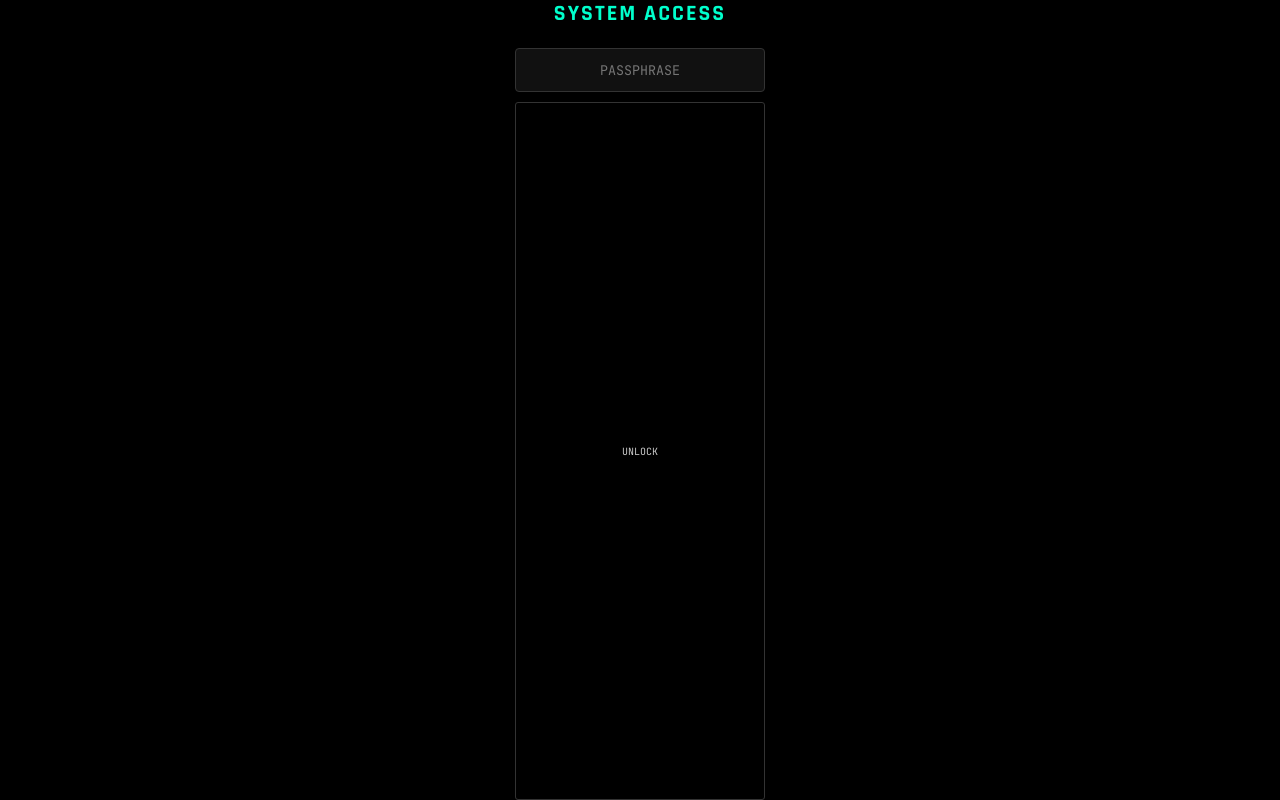
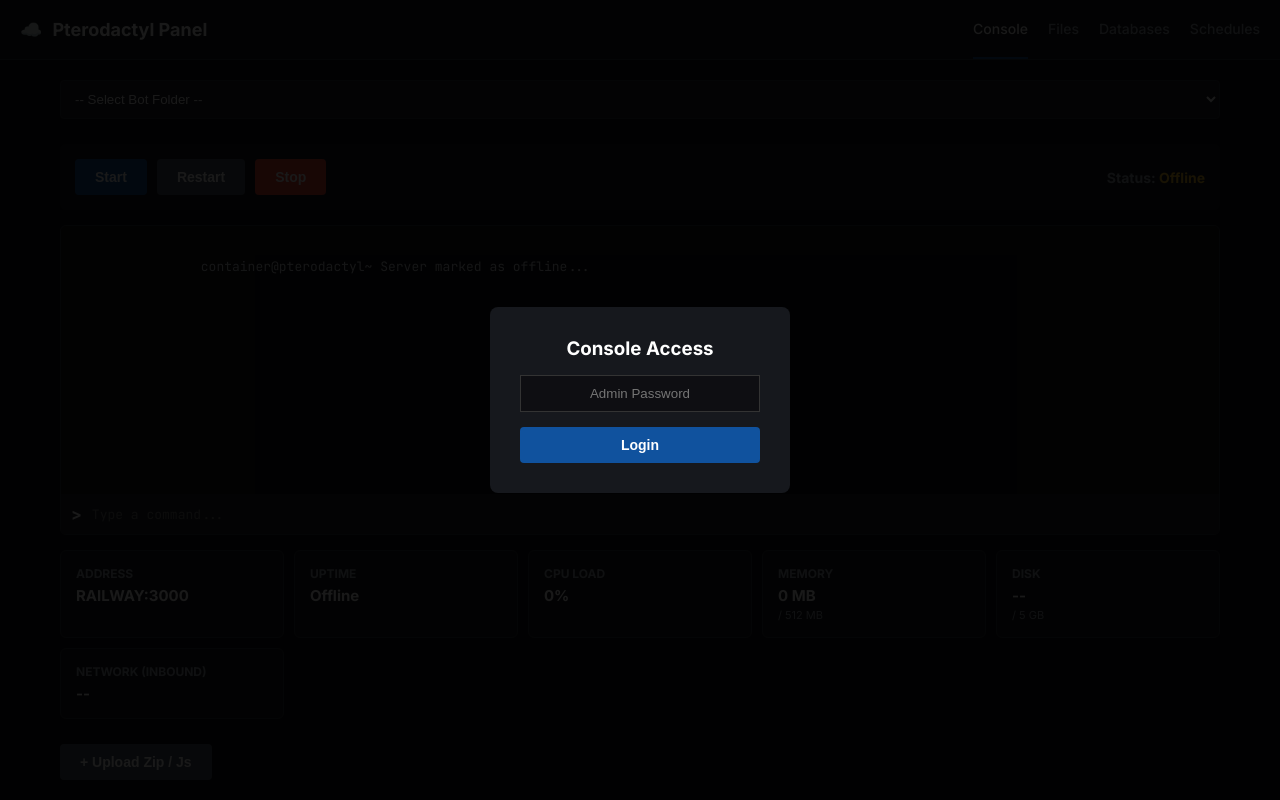
Before and after one commit to wanzlonely/website-walz, a website: page public/index.html in a window 1280 px wide. Drawn offline with nearby package versions, Linux system fonts and the light colour scheme; no server answers.

Commit message:
Update index.html

```diff
--- a/public/index.html
+++ b/public/index.html
@@ -3,120 +3,276 @@
 <head>
     <meta charset="UTF-8">
     <meta name="viewport" content="width=device-width, initial-scale=1.0">
-    <title>NEXUS PRIME</title>
-    <link href="https://fonts.googleapis.com/css2?family=Rajdhani:wght@500;700&family=JetBrains+Mono:wght@400;700&display=swap" rel="stylesheet">
+    <title>Pterodactyl Console</title>
+    <link href="https://fonts.googleapis.com/css2?family=Inter:wght@400;500;700&family=JetBrains+Mono:wght@400;500&display=swap" rel="stylesheet">
     <style>
-        :root { --bg: #050505; --glass: rgba(10, 10, 20, 0.85); --border: #333; --accent: #00ffcc; --danger: #ff3366; --text: #eee; }
-        * { margin: 0; padding: 0; box-sizing: border-box; outline: none; user-select: none; }
-        body { background: var(--bg); color: var(--text); font-family: 'Rajdhani', sans-serif; height: 100vh; overflow: hidden; display: flex; flex-direction: column; }
-        .hidden { display: none !important; }
-        .flex { display: flex; gap: 8px; }
+        :root {
+            --bg: #0e0e12;
+            --panel: #16181d;
+            --blue: #10529e;
+            --blue-hover: #0d4280;
+            --red: #f54336;
+            --red-hover: #d32f2f;
+            --grey: #4b5563;
+            --text: #ffffff;
+            --subtext: #9ca3af;
+            --term-bg: #101014;
+        }
+        * { margin: 0; padding: 0; box-sizing: border-box; outline: none; }
+        body { background: var(--bg); color: var(--text); font-family: 'Inter', sans-serif; height: 100vh; display: flex; flex-direction: column; }
 
-        header { height: 60px; border-bottom: 1px solid var(--border); display: flex; align-items: center; justify-content: space-between; padding: 0 20px; background: rgba(0,0,0,0.5); backdrop-filter: blur(10px); }
-        .brand { font-size: 22px; font-weight: bold; color: var(--accent); letter-spacing: 2px; }
-        .stats { font-family: 'JetBrains Mono'; font-size: 11px; color: #888; }
-        .stats span { color: var(--accent); }
+        nav {
+            background: var(--panel); height: 60px; padding: 0 20px;
+            display: flex; align-items: center; justify-content: space-between;
+            border-bottom: 1px solid #2d3039;
+        }
+        .nav-logo { font-weight: 700; font-size: 18px; display: flex; align-items: center; gap: 10px; }
+        .nav-tabs { display: flex; gap: 20px; height: 100%; }
+        .tab {
+            display: flex; align-items: center; height: 100%; color: var(--subtext);
+            font-size: 14px; font-weight: 500; cursor: pointer; border-bottom: 2px solid transparent;
+        }
+        .tab.active { color: var(--text); border-bottom: 2px solid var(--blue); }
 
-        .layout { display: flex; flex: 1; overflow: hidden; }
-        aside { width: 300px; border-right: 1px solid var(--border); padding: 15px; display: flex; flex-direction: column; background: var(--glass); }
+        .container { flex: 1; padding: 20px; max-width: 1200px; margin: 0 auto; width: 100%; display: flex; flex-direction: column; gap: 15px; }
 
-        .upload-zone { border: 1px dashed var(--border); padding: 15px; text-align: center; border-radius: 6px; cursor: pointer; transition: 0.2s; margin-bottom: 20px; }
-        .upload-zone:hover { border-color: var(--accent); background: rgba(0, 255, 204, 0.05); }
+        .control-bar {
+            background: var(--panel); padding: 15px; border-radius: 6px;
+            display: flex; justify-content: space-between; align-items: center;
+        }
+        .btn-group { display: flex; gap: 10px; }
+        .btn {
+            padding: 10px 20px; border-radius: 4px; font-weight: 600; font-size: 14px;
+            border: none; cursor: pointer; color: white; transition: 0.2s;
+        }
+        .btn-start { background: var(--blue); }
+        .btn-start:hover { background: var(--blue-hover); }
+        .btn-restart { background: var(--grey); }
+        .btn-stop { background: var(--red); }
+        .btn-stop:hover { background: var(--red-hover); }
 
-        .file-list { flex: 1; overflow-y: auto; }
-        .card { background: rgba(255,255,255,0.03); border: 1px solid var(--border); padding: 10px; margin-bottom: 8px; border-radius: 4px; }
-        .card-head { display: flex; justify-content: space-between; margin-bottom: 8px; font-family: 'JetBrains Mono'; font-size: 12px; }
-        .dot { width: 6px; height: 6px; background: #444; border-radius: 50%; box-shadow: 0 0 5px #444; }
-        .dot.on { background: var(--accent); box-shadow: 0 0 8px var(--accent); }
+        .server-status { font-weight: 600; color: var(--subtext); font-size: 14px; }
+        .status-badge { color: #fbbf24; }
 
-        button { background: transparent; border: 1px solid var(--border); color: #ccc; padding: 6px; cursor: pointer; font-family: 'JetBrains Mono'; font-size: 10px; flex: 1; border-radius: 3px; transition: 0.2s; }
-        button:hover { border-color: var(--accent); color: var(--accent); }
-        .btn-red:hover { border-color: var(--danger); color: var(--danger); }
+        .terminal-wrapper {
+            flex: 1; background: var(--term-bg); border-radius: 6px;
+            display: flex; flex-direction: column; overflow: hidden;
+            border: 1px solid #2d3039;
+        }
+        .terminal-log {
+            flex: 1; padding: 15px; font-family: 'JetBrains Mono', monospace;
+            font-size: 13px; color: #d1d5db; overflow-y: auto; white-space: pre-wrap;
+        }
+        .input-area {
+            display: flex; background: #1f2129; padding: 10px; align-items: center;
+        }
+        .prompt { color: var(--text); font-weight: bold; margin-right: 10px; }
+        .cmd-input {
+            flex: 1; background: transparent; border: none; color: white;
+            font-family: 'JetBrains Mono'; font-size: 13px;
+        }
 
-        main { flex: 1; background: #000; padding: 20px; display: flex; flex-direction: column; }
-        .terminal { flex: 1; background: rgba(10,10,10,0.9); border: 1px solid var(--border); border-radius: 6px; padding: 15px; font-family: 'JetBrains Mono'; font-size: 12px; overflow-y: auto; white-space: pre-wrap; color: #bbb; box-shadow: inset 0 0 20px rgba(0,0,0,0.8); }
+        .stats-grid {
+            display: grid; grid-template-columns: repeat(auto-fit, minmax(200px, 1fr)); gap: 10px;
+        }
+        .stat-card {
+            background: var(--panel); padding: 15px; border-radius: 6px;
+            display: flex; flex-direction: column; border: 1px solid #2d3039;
+        }
+        .stat-title { font-size: 12px; color: var(--subtext); font-weight: 600; margin-bottom: 5px; text-transform: uppercase; }
+        .stat-value { font-size: 15px; font-weight: 600; color: var(--text); }
+        .stat-sub { font-size: 11px; color: var(--subtext); margin-top: 3px; }
 
-        #login { position: fixed; inset: 0; background: #000; z-index: 99; display: flex; align-items: center; justify-content: center; flex-direction: column; }
-        input { background: #111; border: 1px solid var(--border); padding: 12px; width: 250px; color: var(--accent); text-align: center; font-family: 'JetBrains Mono'; margin-bottom: 10px; border-radius: 4px; }
+        .file-select {
+            padding: 10px; background: #1f2129; border: 1px solid #2d3039;
+            color: white; border-radius: 4px; margin-bottom: 10px;
+        }
 
-        #editor { position: fixed; inset: 0; background: rgba(0,0,0,0.9); z-index: 50; display: none; padding: 30px; }
-        .editor-box { width: 100%; height: 100%; background: #111; border: 1px solid var(--border); display: flex; flex-direction: column; }
-        textarea { flex: 1; background: #080808; border: none; color: #ccc; padding: 20px; font-family: 'JetBrains Mono'; resize: none; font-size: 13px; }
+        #login-overlay {
+            position: fixed; inset: 0; background: rgba(0,0,0,0.9); z-index: 99;
+            display: flex; align-items: center; justify-content: center; flex-direction: column;
+        }
+        .auth-box { background: var(--panel); padding: 30px; border-radius: 8px; width: 300px; text-align: center; }
+        .auth-inp { width: 100%; padding: 10px; margin: 15px 0; background: var(--bg); border: 1px solid #333; color: white; text-align: center; }
 
-        .ansi-red { color: var(--danger); } .ansi-green { color: var(--accent); } .ansi-yellow { color: #ffd700; } .ansi-blue { color: #3b82f6; }
-
-        @media (max-width: 700px) { .layout { flex-direction: column; } aside { width: 100%; height: 40%; } }
+        .ansi-red { color: #f87171; } .ansi-green { color: #4ade80; } .ansi-yellow { color: #facc15; } .ansi-blue { color: #60a5fa; }
     </style>
 </head>
 <body>
-    <div id="login">
-        <h1 class="brand" style="margin-bottom: 20px;">SYSTEM ACCESS</h1>
-        <input type="password" id="pass" placeholder="PASSPHRASE">
-        <button onclick="auth()" style="width: 250px; padding: 12px;">UNLOCK</button>
+
+    <div id="login-overlay">
+        <div class="auth-box">
+            <h3>Console Access</h3>
+            <input type="password" id="pass" class="auth-inp" placeholder="Admin Password">
+            <button onclick="auth()" class="btn btn-start" style="width:100%">Login</button>
+        </div>
     </div>
 
-    <header>
-        <div class="brand">NEXUS</div>
-        <div class="stats" id="stats">RAM: -</div>
-    </header>
+    <nav>
+        <div class="nav-logo">
+            <span>☁️</span> Pterodactyl Panel
+        </div>
+        <div class="nav-tabs">
+            <div class="tab active">Console</div>
+            <div class="tab" onclick="alert('Use Console to Upload')">Files</div>
+            <div class="tab">Databases</div>
+            <div class="tab">Schedules</div>
+        </div>
+    </nav>
 
-    <div class="layout">
-        <aside>
-            <form action="/upload" method="POST" enctype="multipart/form-data" id="fup">
-                <input type="file" name="scriptFile" id="fin" style="display:none" onchange="document.getElementById('fup').submit()">
-                <div class="upload-zone" onclick="document.getElementById('fin').click()">+ UPLOAD ZIP / JS</div>
-            </form>
-            <div class="file-list" id="list"></div>
-        </aside>
-        <main>
-            <div class="terminal" id="term"></div>
-        </main>
-    </div>
+    <div class="container">
 
-    <div id="editor">
-        <div class="editor-box">
-            <div style="padding:10px; border-bottom:1px solid #333; display:flex; justify-content:space-between;">
-                <span id="ed-name" style="color:var(--accent)">EDIT</span>
-                <div class="flex"><button onclick="save()">SAVE</button><button onclick="closeEd()" class="btn-red">CLOSE</button></div>
+        <select id="file-selector" class="file-select" onchange="switchBot()">
+            <option value="">-- Select Bot Folder --</option>
+        </select>
+
+        <div class="control-bar">
+            <div class="btn-group">
+                <button class="btn btn-start" onclick="startBot()">Start</button>
+                <button class="btn btn-restart" onclick="restartBot()">Restart</button>
+                <button class="btn btn-stop" onclick="stopBot()">Stop</button>
             </div>
-            <textarea id="ed-code"></textarea>
+            <div class="server-status">
+                Status: <span id="status-text" class="status-badge">Offline</span>
+            </div>
         </div>
+
+        <div class="terminal-wrapper">
+            <div class="terminal-log" id="term">
+                container@pterodactyl~ Server marked as offline...
+            </div>
+            <div class="input-area">
+                <span class="prompt">></span>
+                <input type="text" id="cmd-in" class="cmd-input" placeholder="Type a command..." autocomplete="off">
+            </div>
+        </div>
+
+        <div class="stats-grid">
+            <div class="stat-card">
+                <div class="stat-title">Address</div>
+                <div class="stat-value">RAILWAY:3000</div>
+            </div>
+            <div class="stat-card">
+                <div class="stat-title">Uptime</div>
+                <div class="stat-value" id="val-uptime">Offline</div>
+            </div>
+            <div class="stat-card">
+                <div class="stat-title">CPU Load</div>
+                <div class="stat-value" id="val-cpu">0%</div>
+            </div>
+            <div class="stat-card">
+                <div class="stat-title">Memory</div>
+                <div class="stat-value" id="val-ram">0 MB</div>
+                <div class="stat-sub" id="val-total">/ 512 MB</div>
+            </div>
+            <div class="stat-card">
+                <div class="stat-title">Disk</div>
+                <div class="stat-value">--</div>
+                <div class="stat-sub">/ 5 GB</div>
+            </div>
+            <div class="stat-card">
+                <div class="stat-title">Network (Inbound)</div>
+                <div class="stat-value">--</div>
+            </div>
+        </div>
+
+        <form action="/upload" method="POST" enctype="multipart/form-data" id="up-form">
+            <input type="file" name="scriptFile" id="f-in" style="display:none" onchange="document.getElementById('up-form').submit()">
+            <button class="btn btn-restart" style="margin-top:10px;" onclick="document.getElementById('f-in').click()">+ Upload Zip / Js</button>
+        </form>
+
     </div>
 
     <script src="/socket.io/socket.io.js"></script>
     <script>
         const socket = io();
         const term = document.getElementById('term');
-        let active = [];
+        const cmdInput = document.getElementById('cmd-in');
+        const selector = document.getElementById('file-selector');
+
+        let activeBots = [];
+        let selectedBot = "";
+
+        function auth() {
+            const p = document.getElementById('pass').value;
+            fetch('/login', { method:'POST', headers:{'Content-Type':'application/json'}, body:JSON.stringify({password:p}) })
+            .then(r=>r.json()).then(d => {
+                if(d.success) {
+                    document.getElementById('login-overlay').style.display='none';
+                    refreshFiles();
+                } else alert('Wrong Password');
+            });
+        }
 
         socket.on('log', d => {
-            term.innerHTML += d.replace(/\x1b\[31m/g, '<span class="ansi-red">').replace(/\x1b\[32m/g, '<span class="ansi-green">').replace(/\x1b\[33m/g, '<span class="ansi-yellow">').replace(/\x1b\[36m/g, '<span class="ansi-blue">').replace(/\x1b\[0m/g, '</span>');
+            const h = d.replace(/\x1b\[31m/g, '<span class="ansi-red">').replace(/\x1b\[32m/g, '<span class="ansi-green">').replace(/\x1b\[33m/g, '<span class="ansi-yellow">').replace(/\x1b\[36m/g, '<span class="ansi-blue">').replace(/\x1b\[0m/g, '</span>');
+            term.innerHTML += h;
             term.scrollTop = term.scrollHeight;
         });
-        socket.on('status_update', l => { active = l; ref(); });
-        socket.on('sys_stats', s => document.getElementById('stats').innerHTML = `MEM: ${s.ram} | HOST: ${s.total}`);
 
-        function auth() {
-            fetch('/login', { method:'POST', headers:{'Content-Type':'application/json'}, body:JSON.stringify({password:document.getElementById('pass').value}) })
-            .then(r=>r.json()).then(d=>{ if(d.success) { document.getElementById('login').classList.add('hidden'); ref(); } else alert('DENIED'); });
-        }
+        socket.on('status_update', l => {
+            activeBots = l;
+            updateStatusUI();
+        });
 
-        function ref() {
+        socket.on('sys_stats', s => {
+            document.getElementById('val-ram').innerText = s.ram;
+            document.getElementById('val-total').innerText = '/ ' + s.total_ram;
+            document.getElementById('val-uptime').innerText = s.uptime;
+            document.getElementById('val-cpu').innerText = s.cpu;
+        });
+
+        cmdInput.addEventListener('keydown', (e) => {
+            if(e.key === 'Enter') {
+                if(!selectedBot) return alert('Select a bot first!');
+                socket.emit('console_input', { filename: selectedBot, cmd: cmdInput.value });
+                cmdInput.value = '';
+            }
+        });
+
+        function refreshFiles() {
             fetch('/files').then(r=>r.json()).then(files => {
-                const l = document.getElementById('list'); l.innerHTML = '';
+                selector.innerHTML = '<option value="">-- Select Bot --</option>';
                 files.forEach(f => {
-                    const on = active.includes(f);
-                    const dir = !f.includes('.');
-                    l.innerHTML += `<div class="card"><div class="card-head"><span style="color:${dir?'var(--accent)':'#fff'}">${dir?'📂 ':'📄 '}${f}</span><div class="dot ${on?'on':''}"></div></div><div class="flex">${on?`<button class="btn-red" onclick="req('/stop','${f}')">HALT</button>`:`<button onclick="req('/start','${f}')">EXEC</button>`}<button onclick="edit('${f}')">EDIT</button><button class="btn-red" onclick="del('${f}')">DEL</button></div></div>`;
+                    const opt = document.createElement('option');
+                    opt.value = f;
+                    opt.innerText = f;
+                    selector.appendChild(opt);
                 });
             });
         }
 
-        function req(u, f) { fetch(u, { method:'POST', headers:{'Content-Type':'application/json'}, body:JSON.stringify({filename:f}) }); }
-        function del(f) { if(confirm('DELETE?')) req('/delete', f); setTimeout(ref, 500); }
-        function edit(f) { fetch('/read', { method:'POST', headers:{'Content-Type':'application/json'}, body:JSON.stringify({filename:f}) }).then(r=>r.json()).then(d=>{ document.getElementById('editor').style.display='flex'; document.getElementById('ed-name').innerText=f; document.getElementById('ed-code').value=d.content; }); }
-        function save() { fetch('/save', { method:'POST', headers:{'Content-Type':'application/json'}, body:JSON.stringify({filename:document.getElementById('ed-name').innerText, content:document.getElementById('ed-code').value}) }).then(()=>closeEd()); }
-        function closeEd() { document.getElementById('editor').style.display='none'; }
+        function switchBot() {
+            selectedBot = selector.value;
+            updateStatusUI();
+            term.innerHTML = `container@pterodactyl~ Switched to ${selectedBot || 'none'}...\n`;
+        }
+
+        function startBot() {
+            if(!selectedBot) return alert('Select bot!');
+            fetch('/start', { method:'POST', headers:{'Content-Type':'application/json'}, body:JSON.stringify({filename:selectedBot}) });
+        }
+
+        function stopBot() {
+            if(!selectedBot) return alert('Select bot!');
+            fetch('/stop', { method:'POST', headers:{'Content-Type':'application/json'}, body:JSON.stringify({filename:selectedBot}) });
+        }
+
+        function restartBot() {
+            stopBot();
+            setTimeout(startBot, 2000);
+        }
+
+        function updateStatusUI() {
+            const statusText = document.getElementById('status-text');
+            if(activeBots.includes(selectedBot)) {
+                statusText.innerText = "Running";
+                statusText.style.color = "#4ade80";
+            } else {
+                statusText.innerText = "Offline";
+                statusText.style.color = "#fbbf24";
+            }
+        }
     </script>
 </body>
 </html>
```
